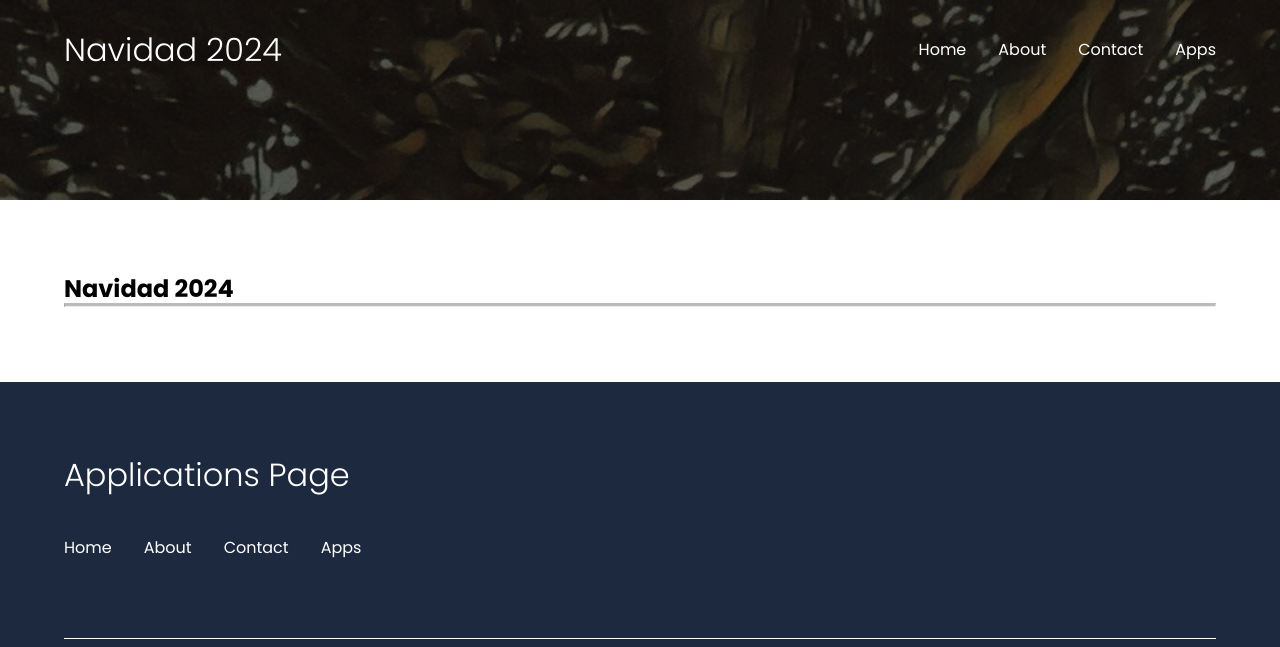
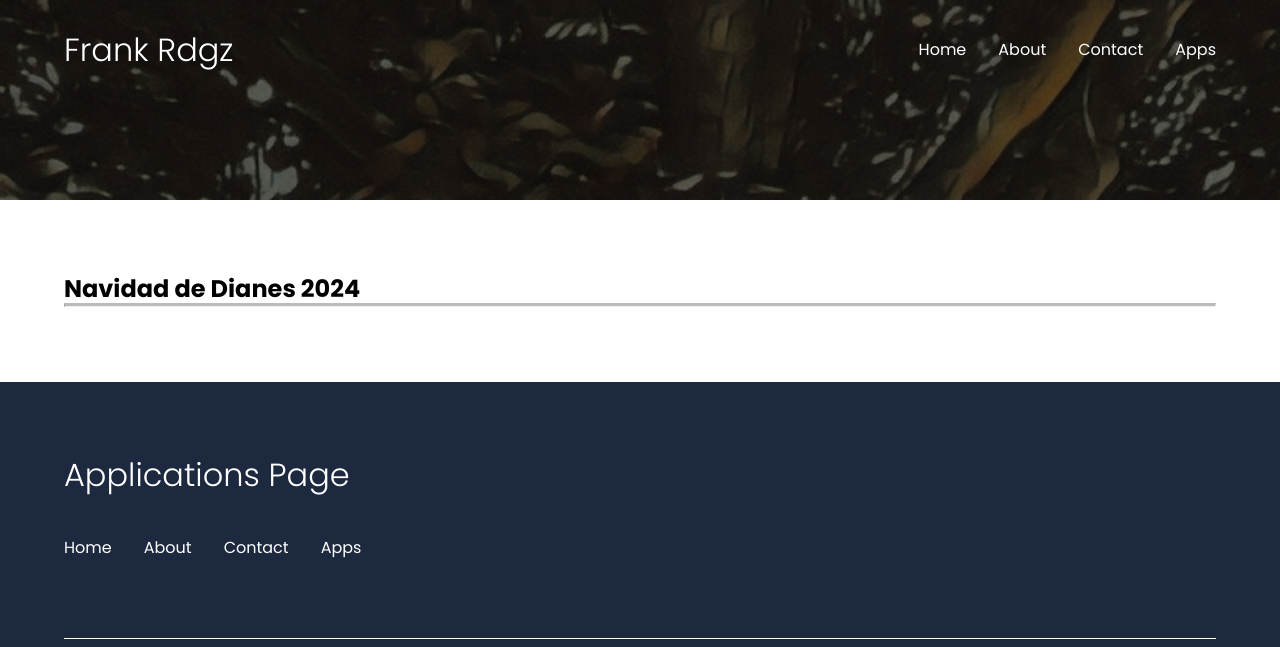
Before and after one commit to FrankRdgz/FrankRdgz.github.io, a plain HTML site: page Navidad2024.html in a window 1280 px wide. Shown: the top 647 px of the page. Drawn offline with Linux system fonts and the light colour scheme.

Commit message:
Title changes

```diff
--- a/Navidad2024.html
+++ b/Navidad2024.html
@@ -18,7 +18,7 @@
     <header class="hero__SecPages">
         <nav class="nav container">
             <div class="nav__logo">
-                <h1 class="nav__title">Navidad 2024</h1>
+                <h1 class="nav__title">Frank Rdgz</h1>
             </div>
 
             <ul class="nav__link nav__link--menu">
@@ -45,7 +45,7 @@
 
     <main>
         <section class="form-section container">
-        <h2 class="form-section__title"> Navidad 2024 </h2>
+        <h2 class="form-section__title"> Navidad de Dianes 2024 </h2>
 
         <hr class="solid">
 
```
